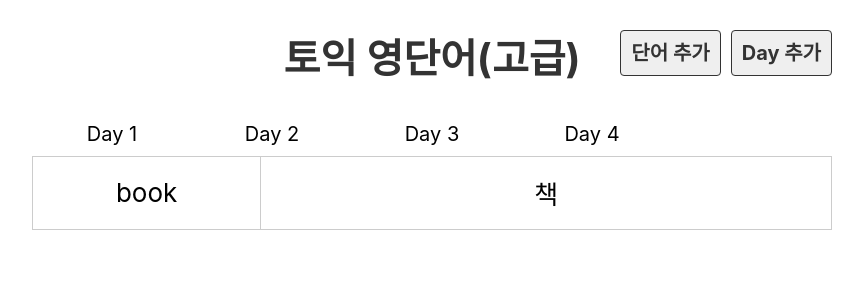
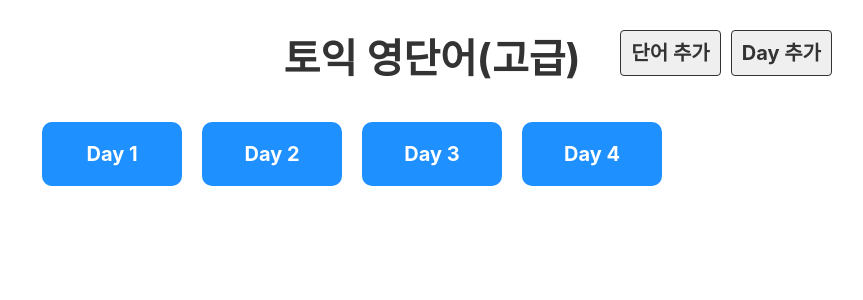
Before and after one commit to JungYeonHeo/react-voca, a React (Create React App) app: page / in a window 1280 px wide. Shown: the top 300 px of the page, without its empty margins (208-1071 px from the left). Built offline with nearby package versions, Linux system fonts and the light colour scheme.

Commit message:
add react-router-dom

```diff
--- a/src/App.js
+++ b/src/App.js
@@ -1,15 +1,28 @@
+import { BrowserRouter, Route, Switch } from 'react-router-dom';
 import './App.css';
+import Day from './component/Day';
 import DayList from './component/DayList';
+import EmptyPage from './component/EmptyPage';
 import Header from './component/Header';
-import Day from './component/Day';
 
 function App() {
 	return (
-		<div className="App">
-			<Header />
-			<DayList />
-			<Day />
-		</div>
+		<BrowserRouter>
+			<div className="App">
+				<Header />
+				<Switch>
+					<Route exact path="/">
+						<DayList />
+					</Route>
+					<Route path="/day/:day">
+						<Day />
+					</Route>
+					<Route>
+						<EmptyPage />
+					</Route>
+				</Switch>
+			</div>
+		</BrowserRouter>
 	);
 }
 
--- a/src/component/Day.js
+++ b/src/component/Day.js
@@ -1,11 +1,13 @@
+import { useParams } from 'react-router-dom';
 import dummy from '../db/data.json';
 
 export default function Day() {
-	const day = 1;
-	const wordList = dummy.words.filter((word) => word.day === day);
+	const { day } = useParams();
+	const wordList = dummy.words.filter((word) => word.day === Number(day));
 
 	return (
 		<>
+			<h2>Day {day}</h2>
 			<table>
 				<tbody>
 					{wordList.map((word) => (
--- a/src/component/DayList.js
+++ b/src/component/DayList.js
@@ -1,10 +1,13 @@
+import { Link } from 'react-router-dom';
 import dummy from '../db/data.json';
 
 export default function DayList() {
 	return (
 		<ul className="list_day">
 			{dummy.days.map((day) => (
-				<li key={day.id}>Day {day.day}</li>
+				<li key={day.id}>
+					<Link to={`/day/${day.day}`}>Day {day.day}</Link>
+				</li>
 			))}
 		</ul>
 	);
--- /dev/null
+++ b/src/component/EmptyPage.js
@@ -0,0 +1,10 @@
+import { Link } from 'react-router-dom';
+
+export default function Header() {
+	return (
+    <>
+      <h2>잘못된 접근입니다.</h2>
+      <Link to="/">돌아가기</Link>
+    </>
+	);
+}
--- a/src/component/Header.js
+++ b/src/component/Header.js
@@ -1,8 +1,10 @@
+import { Link } from 'react-router-dom';
+
 export default function Header() {
 	return (
 		<div className="header">
 			<h1>
-				<a href="/">토익 영단어(고급)</a>
+				<Link to="/">토익 영단어(고급)</Link>
 			</h1>
 			<div className="menu">
 				<a href="#x" className="link">
```
